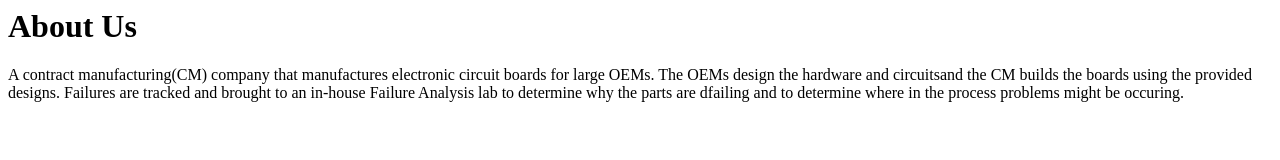
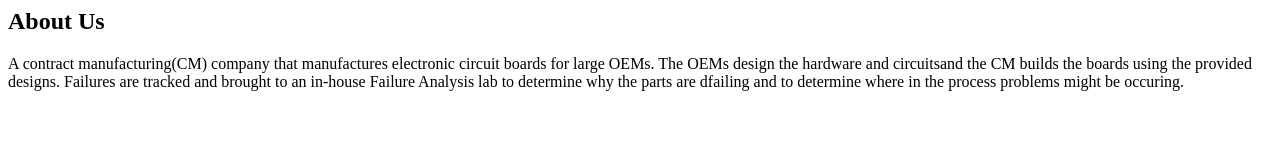
Before and after one commit to fale793/web-page-repo, a plain HTML site: page About.html in a window 1280 px wide. Drawn offline with Linux system fonts and the light colour scheme.

Commit message:
Modified heading

```diff
--- a/About.html
+++ b/About.html
@@ -5,7 +5,7 @@
 </HEAD>
 <BODY BGCOLOR="FFFFFF">
 
-<H1>About Us</H1>
+<H2>About Us</H2>
 
 <P> A contract manufacturing(CM) company that manufactures electronic circuit boards for large OEMs. The OEMs design the hardware and circuitsand the CM builds the boards using the provided designs. Failures are tracked and brought to an in-house Failure Analysis lab to determine why the parts are dfailing and to determine where in the process problems might be occuring.
 
```
